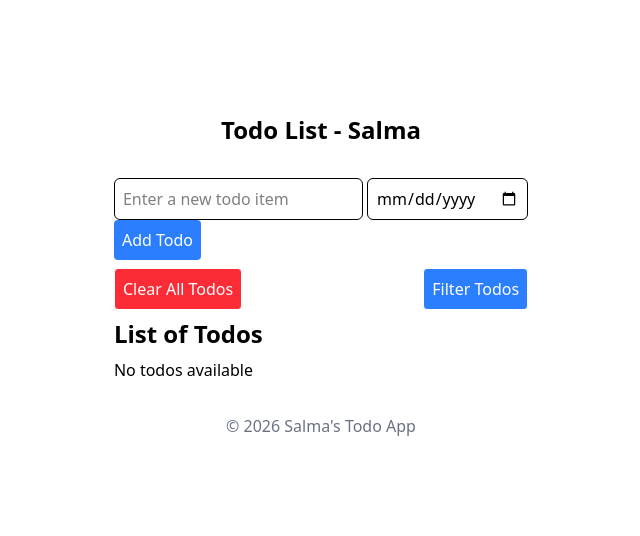
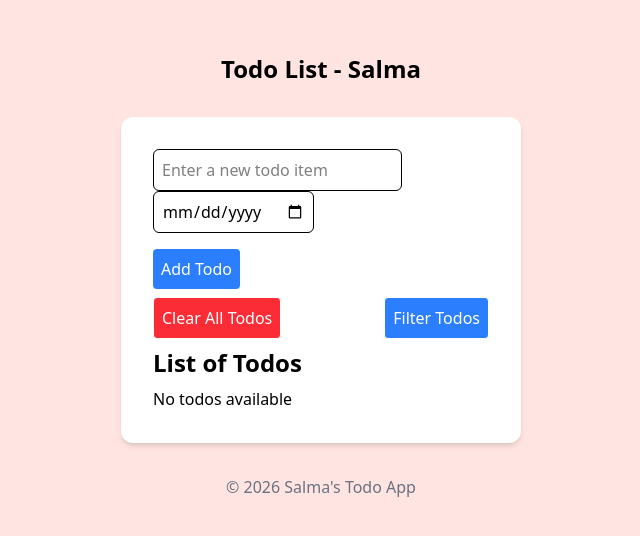
Before and after one commit to kamila-sall/CodingCamp-02Feb26-salma, a plain HTML site: page index.html in a window 1280 px wide. Shown: the part 124-660 px from the top of the page, without its empty margins (319-959 px from the left). Drawn offline with nearby package versions, Linux system fonts and the light colour scheme.

Commit message:
finished

```diff
--- a/css/style.css
+++ b/css/style.css
@@ -2,4 +2,5 @@ body {
     justify-items: center;
     height: 100vh;
     align-content: center;
+    background-color: mistyrose;
 }
--- a/index.html
+++ b/index.html
@@ -20,7 +20,7 @@
     </header>
 
     <!-- Main Content -->
-    <main>
+    <main class="bg-white p-8 rounded-xl shadow-md w-[400px]">
         <!-- Form Section -->
          <section>
             <form onsubmit="return false;">
@@ -32,7 +32,7 @@
             </form>
 
             <!-- Add Button -->
-            <button class="bg-blue-500 text-white p-2 rounded hover:bg-blue-600" onclick="addTodo()" type="button">Add Todo</button>
+            <button class="bg-blue-500 text-white p-2 rounded hover:bg-blue-600 mt-4" onclick="addTodo()" type="button">Add Todo</button>
          </section>
 
          <!-- Action Section -->
--- a/js/script.js
+++ b/js/script.js
@@ -75,7 +75,7 @@ function filterTodos() {
         return;
     }
 
-    // Clear current list before displaying filtered results
+    // Clear current list
     todoList.innerHTML = '';
 
     // Display filtered results
```
